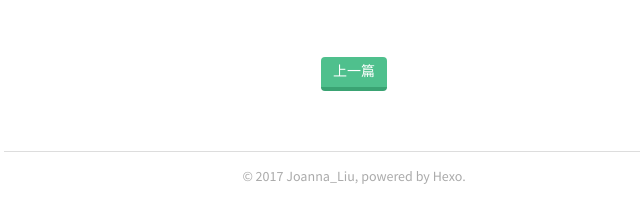
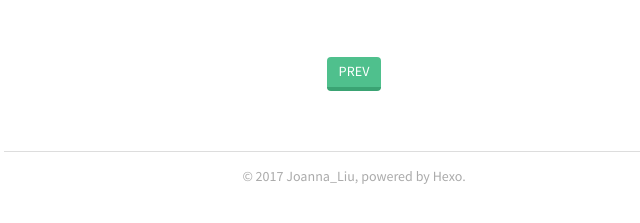
Before and after one commit to joanna-liu/joanna-tech.github.io, a plain HTML site: page 2017/09/06/hello-world/index.html in a window 1280 px wide. Shown: the part 1024-1247 px from the top of the page, 286-926 px from the left. Drawn offline with nearby package versions, Linux system fonts and the light colour scheme; some packages are replaced by stand-ins of ours; a script that the page names is missing.

Commit message:
Site updated: 2017-09-06 18:36:17

```diff
--- a/2017/09/06/hello-world/index.html
+++ b/2017/09/06/hello-world/index.html
@@ -7,7 +7,7 @@
 <p>More info: <a href="https://hexo.io/docs/generating.html" target="_blank" rel="external">Generating</a></p>
 <h3 id="Deploy-to-remote-sites"><a href="#Deploy-to-remote-sites" class="headerlink" title="Deploy to remote sites"></a>Deploy to remote sites</h3><figure class="highlight bash"><table><tr><td class="gutter"><pre><div class="line">1</div></pre></td><td class="code"><pre><div class="line">$ hexo deploy</div></pre></td></tr></table></figure>
 <p>More info: <a href="https://hexo.io/docs/deployment.html" target="_blank" rel="external">Deployment</a></p>
-</div></article></div></main><footer><div class="paginator"><a href="/2017/09/06/first/" class="prev">上一篇</a></div><div data-thread-key="2017/09/06/hello-world/" data-title="Hello World" data-url="http://yoursite.com/2017/09/06/hello-world/" data-author-key="1" class="ds-thread"></div><script>var duoshuoQuery = {short_name:"[object Object]"};
+</div></article></div></main><footer><div class="paginator"><a href="/2017/09/06/first/" class="prev">PREV</a></div><div data-thread-key="2017/09/06/hello-world/" data-title="Hello World" data-url="http://yoursite.com/2017/09/06/hello-world/" data-author-key="1" class="ds-thread"></div><script>var duoshuoQuery = {short_name:"[object Object]"};
 (function() {
     var ds = document.createElement('script');
     ds.type = 'text/javascript';ds.async = true;
```
Also changed, not shown: 2017/09/06/first/index.html (+1 -1 lines), 2017/09/06/second/index.html (+1 -1 lines), index.html (+1 -1 lines), 1 other file.
